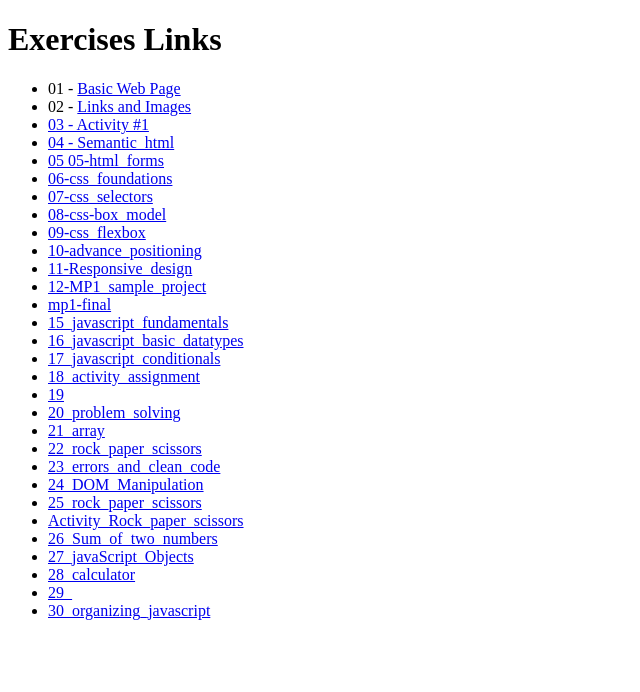
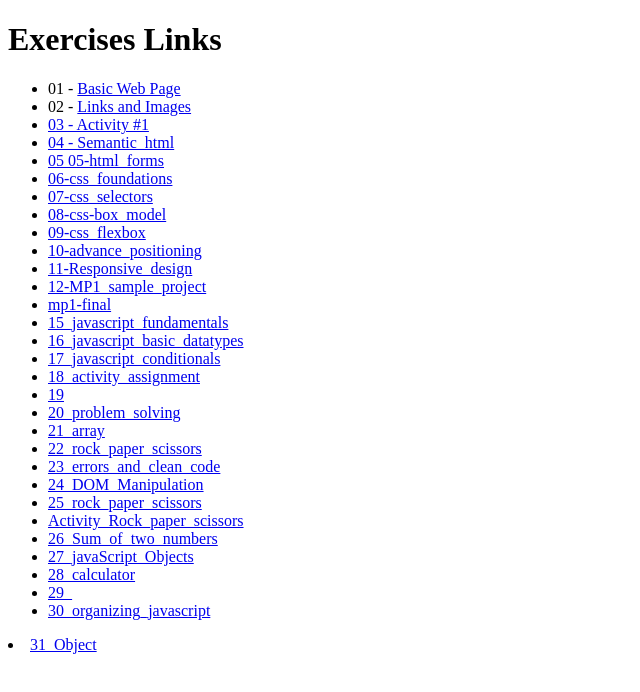
Before and after one commit to Alvinwebdingcong/wd82p, a plain HTML site: page index.html in a window 1280 px wide. Shown: the whole page, without its empty margins (0-640 px from the left). Drawn offline with Linux system fonts and the light colour scheme.

Commit message:
add link

```diff
--- a/index.html
+++ b/index.html
@@ -45,5 +45,6 @@
       <li><a href="29_/">29_</a></li>
       <li><a href="30_organizing_javascript/">30_organizing_javascript</a></li>
     </ul>
+    <li><a href="31_Object/">31_Object</a></li>
   </body>
 </html>
```
